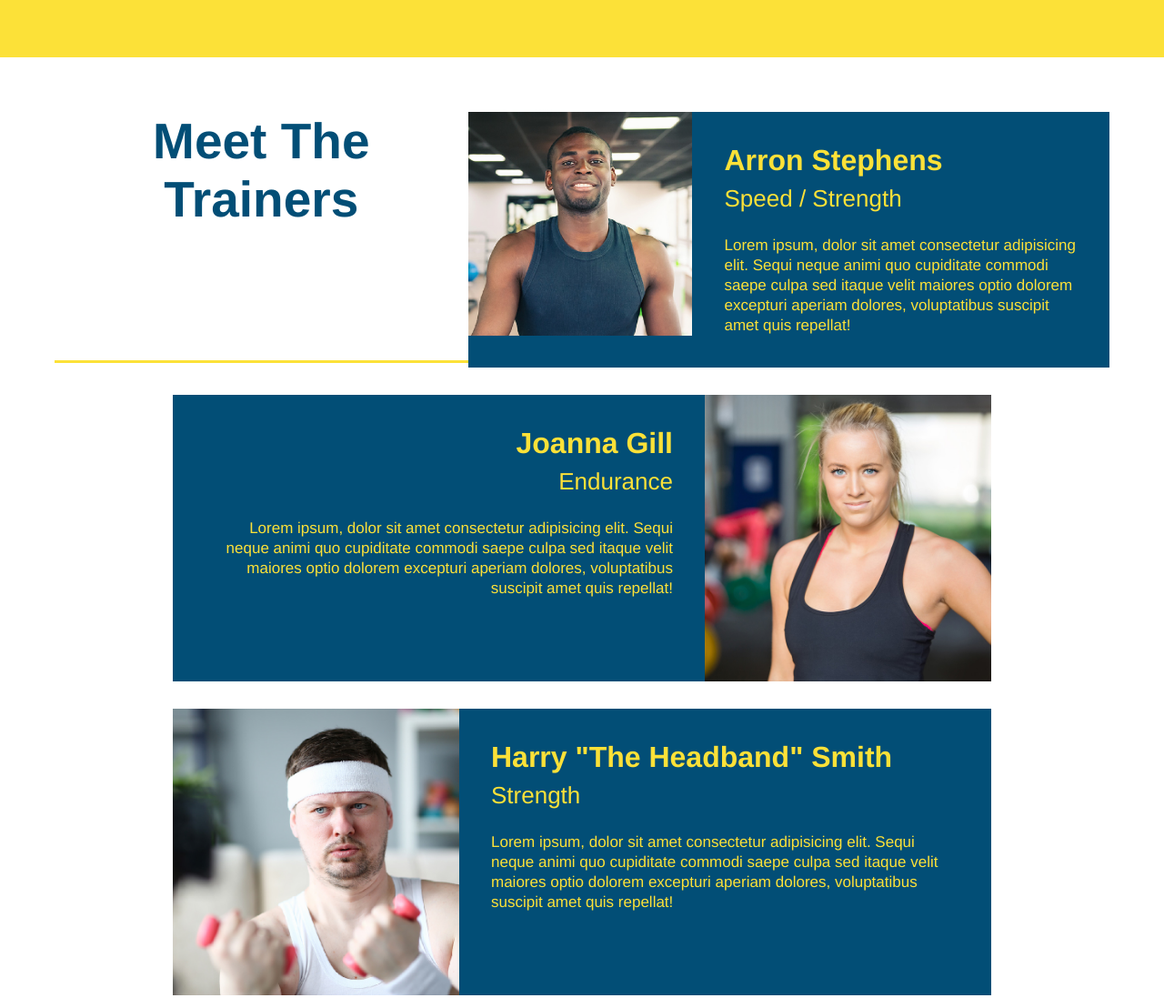
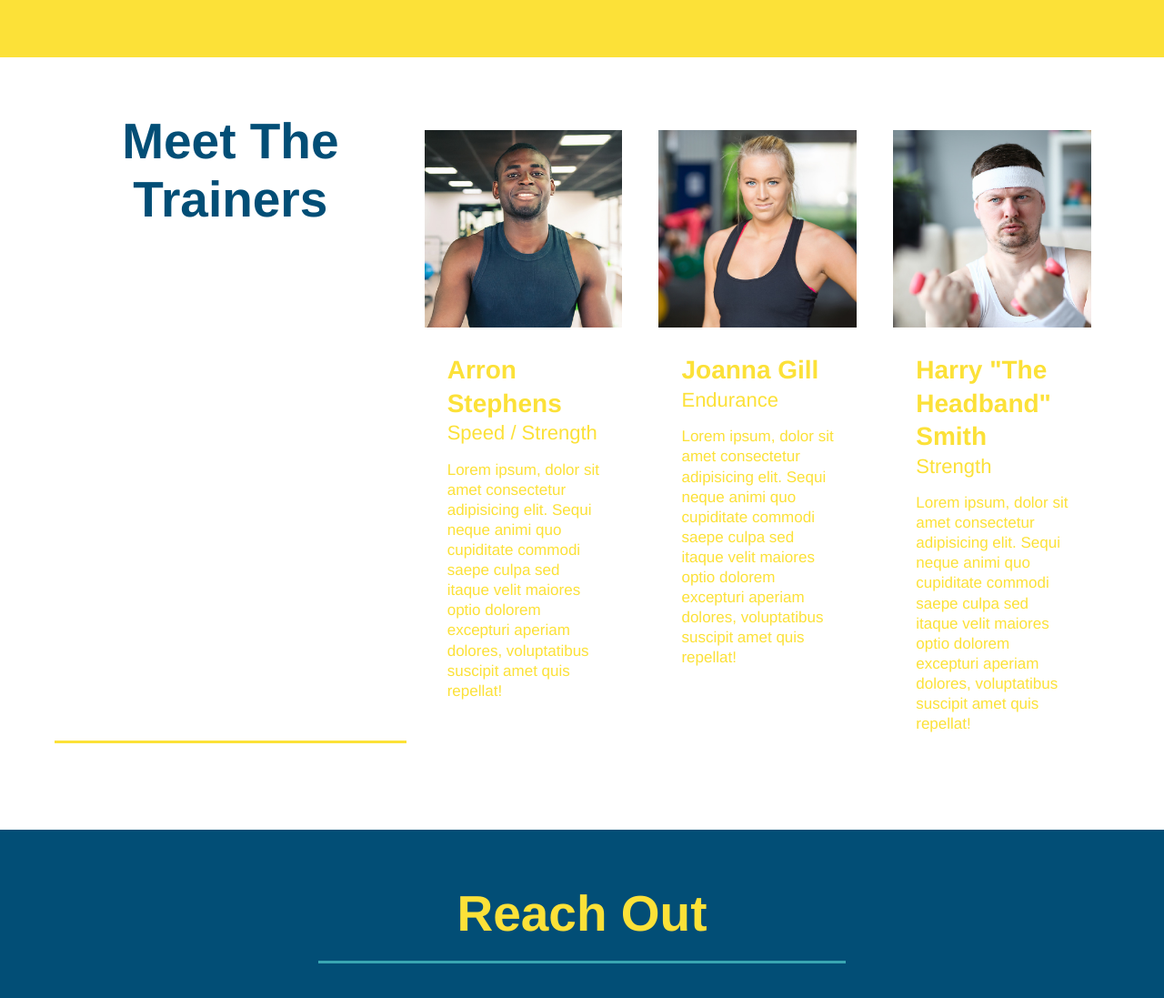
Before and after one commit to sandy-06/run-buddy, a plain HTML site: page index.html in a window 1280 px wide. Shown: the part 1820-2917 px from the top of the page at 91% size. Drawn offline with Linux system fonts and the light colour scheme; grey boxes are pictures that could not be loaded.

Commit message:
add flexbox to the trainers

```diff
--- a/assets/css/style.css
+++ b/assets/css/style.css
@@ -235,49 +235,51 @@ section {
 }
 
 .step-img img {
-  max-widthe: 100%;
+  max-width: 100%;
 }
 /* WHAT YOU DO STYLES END */
 
 /* MEET THE TRAINERS START */
 .trainers {
+  width: 100%;
+  margin: 0 auto;
+  display: flex;
+  flex-wrap: wrap;
+  justify-content: space-around;
 
 }
 
 .trainer {
-  width: 900px;
-  margin: 0 auto 30px auto;
-  background: #024e76;
+  margin: 20px;
+  flex: 1;
   color: #fce138;
-  overflow: auto;
-}
+ }
 
 .trainer img {
-  width: 35%;
-  float: left;
+  width: 100%;
+
 }
 
 .trainer-bio {
-  padding: 35px;
-  float: left;
-  width: 65%;
+  padding: 25px;
+
+  line-height: 1.3;
 }
 
 .trainer-bio h3 {
-  font-size: 32px;
-  margin-bottom: 8px;
+  font-size: 28px;
+
 }
 
 .trainer-bio h4 {
   font-weight: lighter;
-  font-size: 26px;
-  margin-bottom: 25px;
+  font-size: 22px;
+  margin-bottom: 15px;
 }
 
 .trainer-bio p {
   font-size: 17px;
-  line-height: 1.3;
-}
+  }
 /* TRAINER STYLES END */
 
 /* REACH OUT STYLES START */
--- a/index.html
+++ b/index.html
@@ -160,47 +160,50 @@
   <!-- "what you do" end -->
 
   <!-- "meet the trainers" start -->
-  <section id="your-trainers" class="trainers">
+  <section id="your-trainers">
     <!-- Wrap every h2 with a class of "section-title" in this div! -->
     <div class="flex-row">
       <h2 class="section-title primary-border">
         Meet The Trainers
       </h2>
-
+      <div class="trainers">
         <article class="trainer">
           <img src="./assets/images/trainer-1.jpg" alt="Arron Stephens in his workout clothes, ready to pump iron" />
-        <div class="trainer-bio text-left">
-          <h3>Arron Stephens</h3>
-          <h4>Speed / Strength</h4>
+          <div class="trainer-bio">
+            <h3 class="trainer-name">Arron Stephens</h3>
+            <h4 class="trainer-role">Speed / Strength</h4>
             <p>Lorem ipsum, dolor sit amet consectetur adipisicing elit. Sequi neque animi quo cupiditate commodi saepe
               culpa sed itaque velit maiores optio dolorem excepturi aperiam dolores, voluptatibus suscipit amet quis
               repellat!</p>
           </div>
-    </div>
+
         </article>
 
         <article class="trainer">
-      <div class="trainer-bio text-right">
-        <h3>Joanna Gill</h3>
-        <h4>Endurance</h4>
+          <img src="./assets/images/trainer-2.jpg" alt="Joanna Gill cooling off after a work out" />
+          <div class="trainer-bio">
+            <h3 class="trainer-name">Joanna Gill</h3>
+            <h4 class="trainer-role">Endurance</h4>
             <p>Lorem ipsum, dolor sit amet consectetur adipisicing elit. Sequi neque animi quo cupiditate commodi saepe
               culpa sed itaque velit maiores optio dolorem excepturi aperiam dolores, voluptatibus suscipit amet quis
               repellat!</p>
           </div>
-      <img src="./assets/images/trainer-2.jpg" alt="Joanna Gill cooling off after a work out" />
+
         </article>
 
         <article class="trainer">
           <img src="./assets/images/trainer-3.jpg"
             alt="Harry Smith wearing a headband and lifting comically small pink weights" />
-      <div class="trainer-bio text-left">
-        <h3>Harry "The Headband" Smith</h3>
-        <h4>Strength</h4>
+          <div class="trainer-bio">
+            <h3 class="trainer-name">Harry "The Headband" Smith</h3>
+            <h4 class="trainer-role">Strength</h4>
             <p>Lorem ipsum, dolor sit amet consectetur adipisicing elit. Sequi neque animi quo cupiditate commodi saepe
               culpa sed itaque velit maiores optio dolorem excepturi aperiam dolores, voluptatibus suscipit amet quis
               repellat!</p>
           </div>
         </article>
+      </div>
+    </div>
   </section>
   <!-- "meet the trainers" end -->
 
```
Lines whose indentation alone changed are shown as unchanged.
